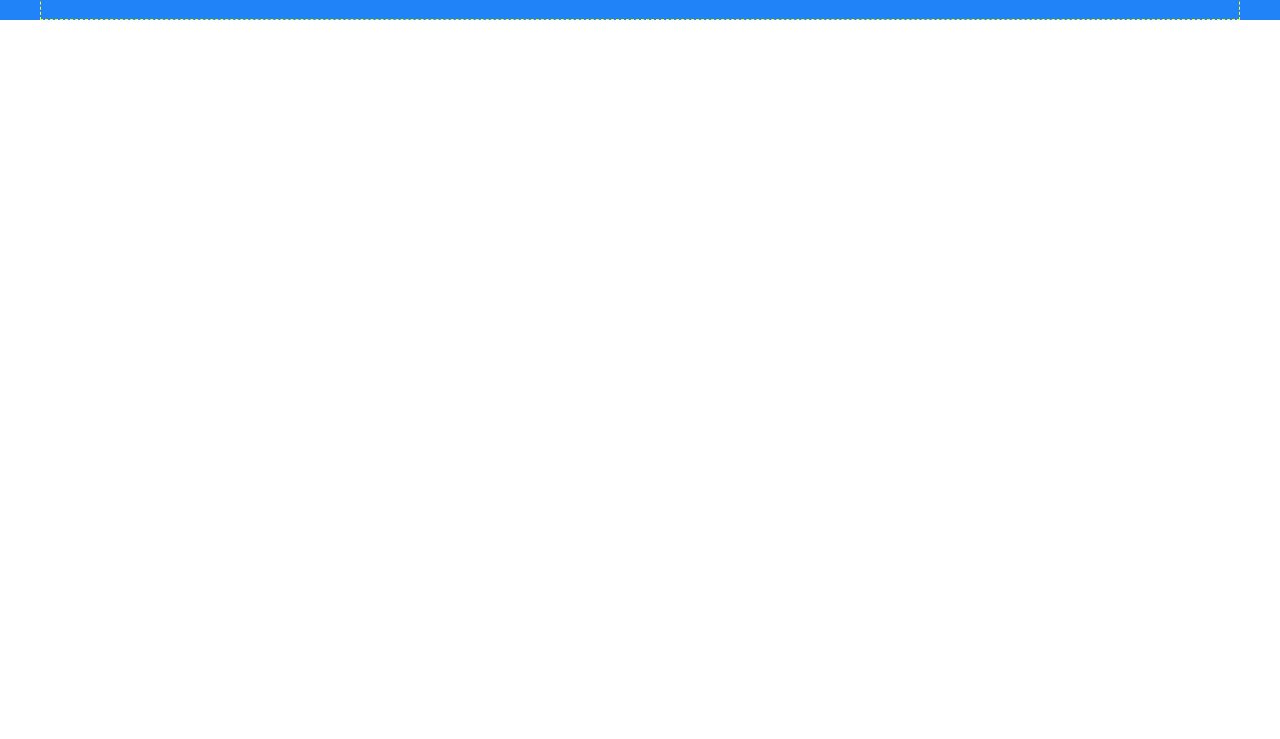
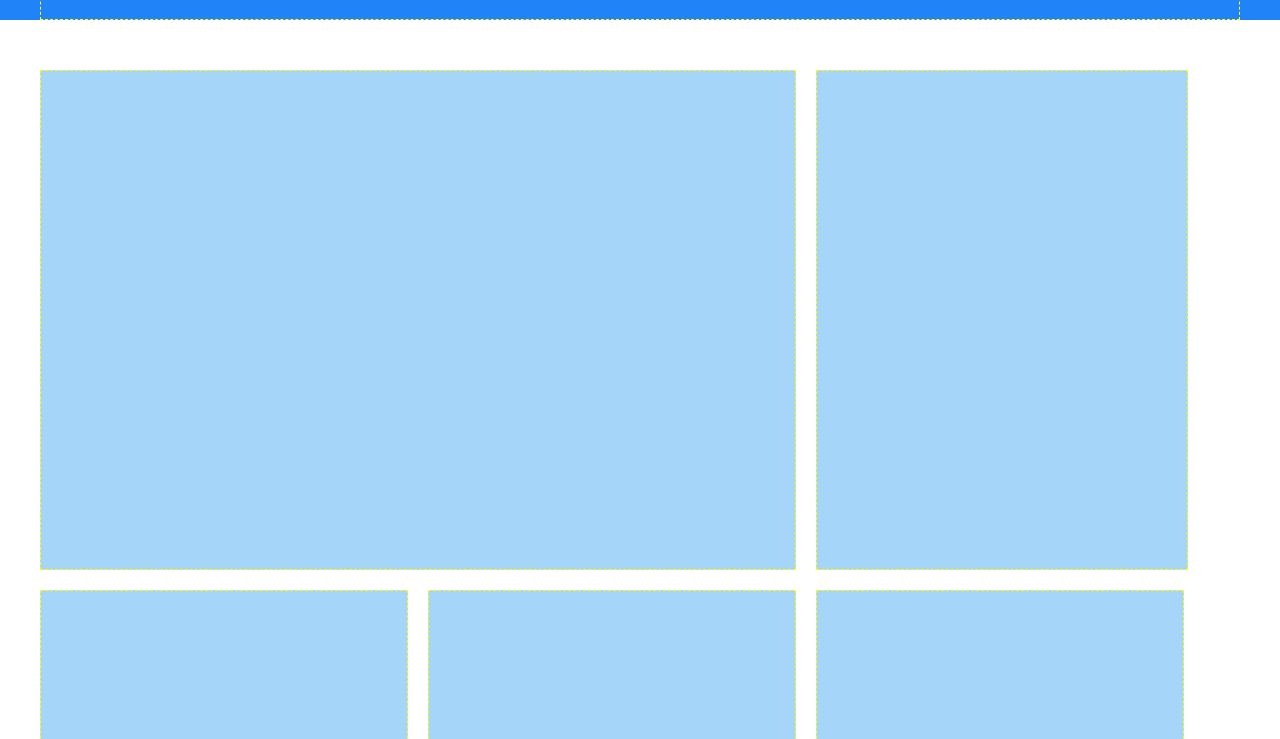
Before and after one commit to MarcoRomanohub/htmlcss-responsive-layout, a plain HTML site: page index.html in a window 1280 px wide. Shown: the part 60-799 px from the top of the page. Drawn offline with Linux system fonts and the light colour scheme.

Commit message:
[add] section services responsive

```diff
--- a/css/style.css
+++ b/css/style.css
@@ -9,7 +9,7 @@ img{
 /* Custom properties */
 :root{
   --blu1:#2083F7;
-  --blu2:#B5DDFB;
+  --blu2:#a5d5f9;
   --blutext:#3F93F7;
   --primary-color:#9792E4;
 }
@@ -103,6 +103,34 @@ main{
   padding-top: 80px;
 }
 
+/* SERVICES */
+/* FIXME: potrei levare il #services */
+#services{
+  height: 500px;
+}
+
+#services .row{
+  flex-wrap: wrap;
+  padding-top: 50px;
+  height: 80%;
+}
+
+#services .col{
+  height: 500px;
+  background-color:var(--blu2);
+  width: 100%;
+  margin-bottom: 20px;
+  /* width: calc(96% / 3);
+  margin: 0 15px 15px 0; */
+}
+
+/* #services .row .col:first-child{
+  width: 65%;
+}
+
+#services .row .col:nth-child(2){
+  width: 32%;
+} */
 
 /* FOOTER */
 
@@ -114,7 +142,20 @@ main{
 /* Tablet */
 @media screen and (min-width:768px){
   .container{
-    width: 750px;
+    width: 760px;
+  }
+
+  #services .col{
+    width: calc(92% / 3);
+    margin: 0 20px 20px 0;
+  }
+
+  #services .row .col:first-child{
+    width: 64%;
+  }
+
+  #services .row .col:nth-child(2){
+    width: 30%;
   }
 }
 
@@ -129,4 +170,11 @@ main{
   .hamburger{
     display: none;
   }
+  #services .row .col:first-child{
+    width: 63%;
+  }
+
+  #services .row .col:nth-child(2){
+    width: 31%;
+  }
 }
--- a/index.html
+++ b/index.html
@@ -33,7 +33,17 @@
   </header>
 
   <main>
-    <section id="services"></section>
+    <section id="services">
+      <div class="container">
+        <div class="row d-flex">
+          <div class="col debug"></div>
+          <div class="col debug"></div>
+          <div class="col debug"></div>
+          <div class="col debug"></div>
+          <div class="col debug"></div>
+        </div>
+      </div>
+    </section>
     <section id="planning"></section>
     <section id="testimonials"></section>
     <section id="features"></section>
```
